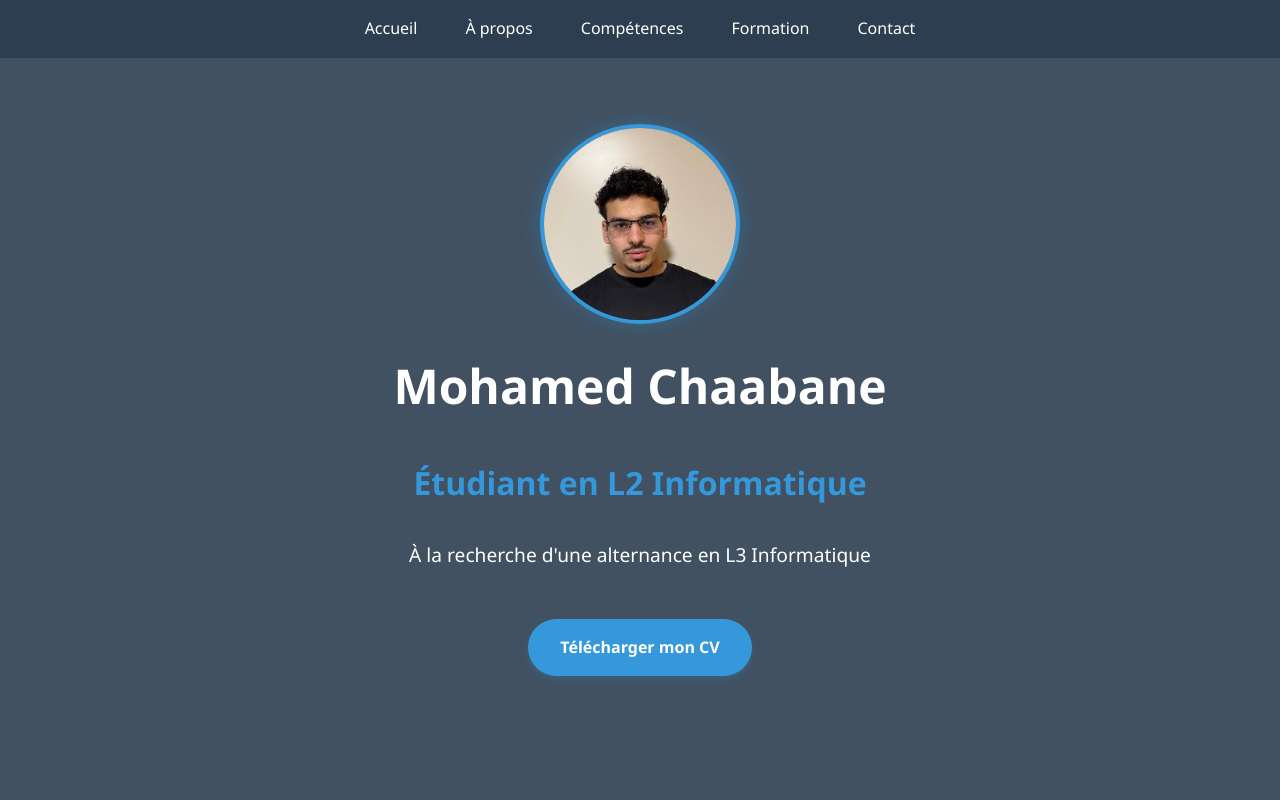
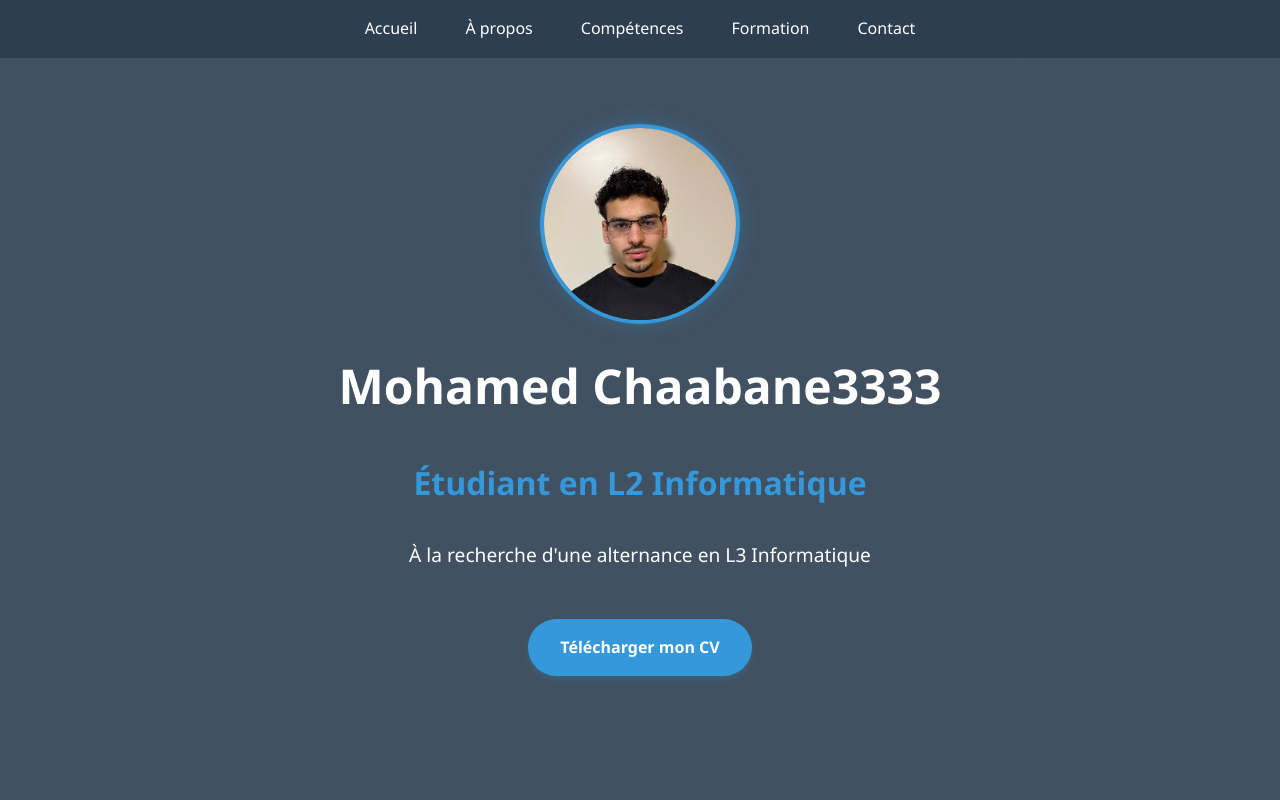
Before and after one commit to chaabaneInfo/PorteFolio, a website built with Vite: page index.html in a window 1280 px wide. Shown: the top 800 px of the page. Built offline with nearby package versions, Linux system fonts and the light colour scheme.

Commit message:
Update index.html

```diff
--- a/index.html
+++ b/index.html
@@ -3,7 +3,7 @@
 <head>
     <meta charset="UTF-8">
     <meta name="viewport" content="width=device-width, initial-scale=1.0">
-    <title>Mohamed Chaabane3 - Portfolio</title>
+    <title>Mohamed Chaabane - Portfolio</title>
     <link rel="stylesheet" href="styles.css">
 </head>
 <body>
@@ -26,7 +26,7 @@
                     <!-- Remplacer le lien avec votre photo -->
                     <img src="cv.jpg" alt="Mohamed Chaabane">
                 </div>
-                <h1>Mohamed Chaabane</h1>
+                <h1>Mohamed Chaabane3333</h1>
                 <h2>Étudiant en L2 Informatique</h2>
                 <p>À la recherche d'une alternance en L3 Informatique</p>
                 <a href="CV_informatique.pdf" class="download-cv">Télécharger mon CV</a>
```
